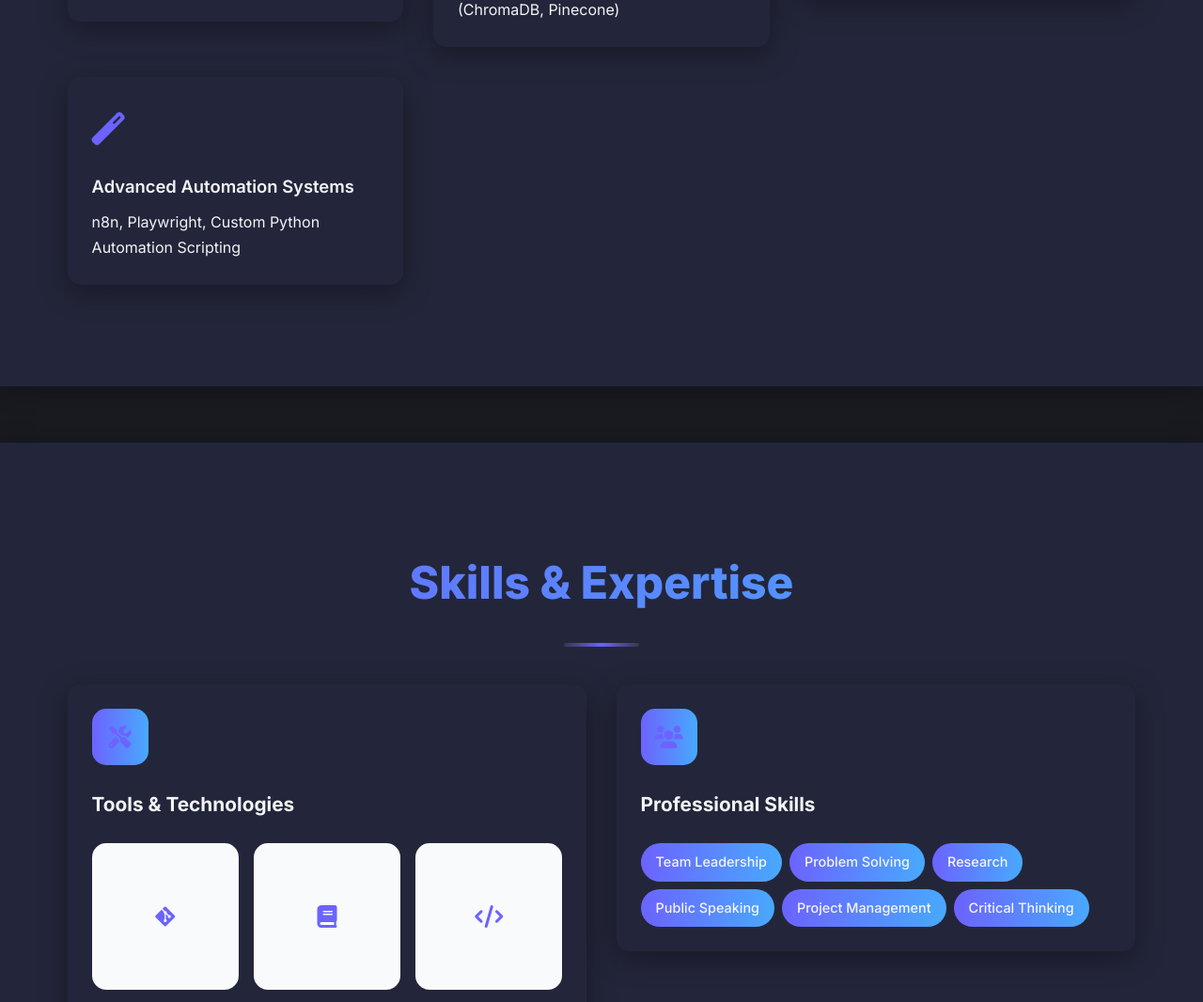
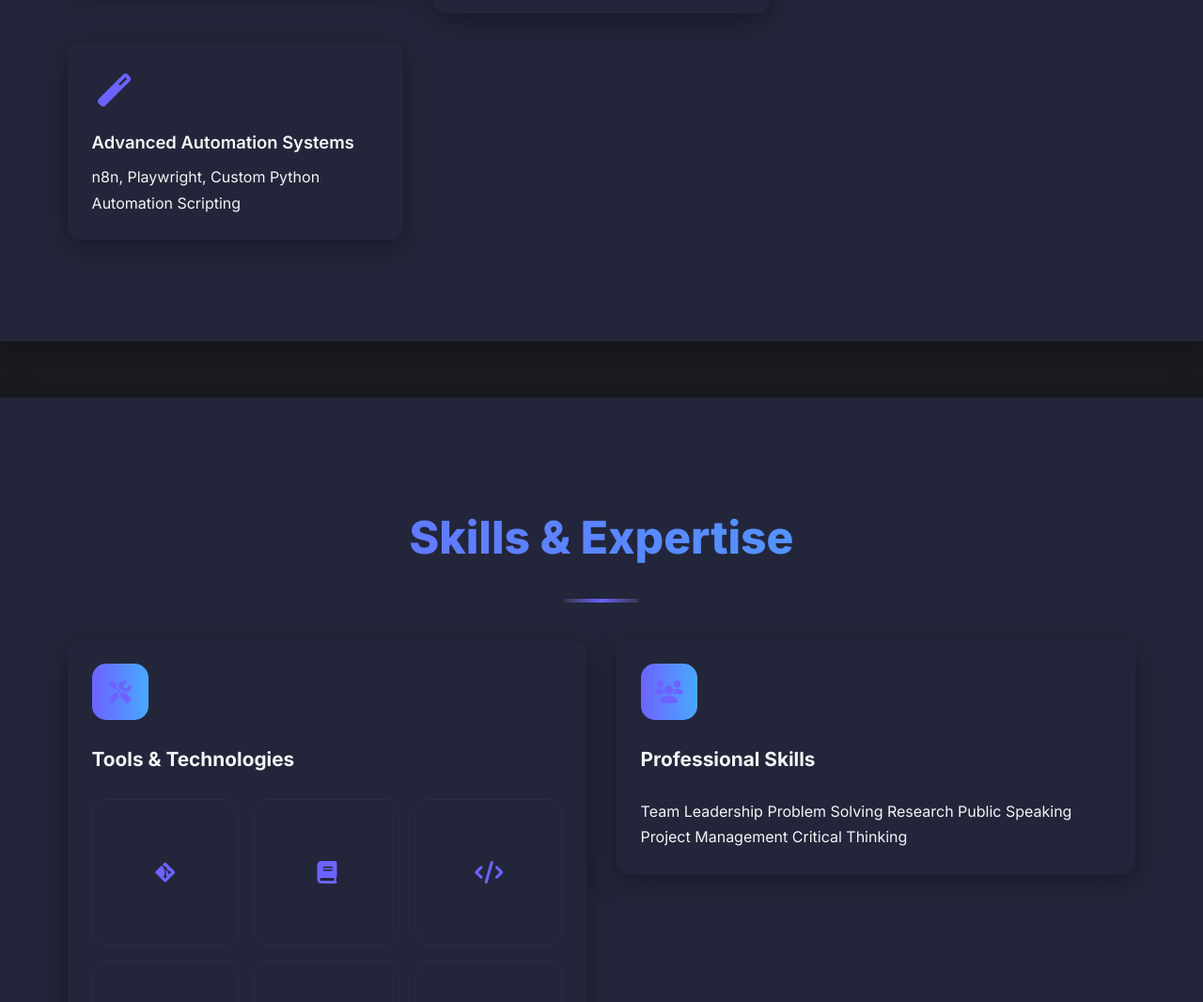
Before and after one commit to NishaMax/PortfolioNish, a plain HTML site: page index.html in a window 1280 px wide. Shown: the part 4029-5095 px from the top of the page at 94% size. Drawn offline with Linux system fonts and the light colour scheme.

Commit message:
Updated the layout

```diff
--- a/index.html
+++ b/index.html
@@ -423,9 +423,6 @@
                     <a href="https://www.instagram.com/nisha_vision/" class="social-link" title="Instagram">
                         <i class="fab fa-instagram"></i>
                     </a>
-                    <a href="#" class="social-link" title="Twitter">
-                        <i class="fab fa-twitter"></i>
-                    </a>
                 </div>
             </div>
         </div>
--- a/styles.css
+++ b/styles.css
@@ -947,38 +947,23 @@ body {
 
 .tech-icon {
     aspect-ratio: 1;
-    background: var(--bg-secondary);
+    background: var(--card-bg) !important;
     border-radius: 15px;
     display: flex;
     align-items: center;
     justify-content: center;
     transition: var(--transition);
     cursor: pointer;
+    border: 1px solid rgba(255,255,255,0.03);
+    color: var(--text-main);
 }
-
 .tech-icon:hover {
-    background: var(--primary-gradient);
-    color: white;
+    background: var(--primary-gradient) !important;
+    color: #fff !important;
     transform: scale(1.05);
 }
-
 .tech-icon i {
     font-size: 1.5rem;
-}
-
-.soft-skills {
-    display: flex;
-    flex-wrap: wrap;
-    gap: 0.5rem;
-}
-
-.soft-skill {
-    background: var(--primary-gradient);
-    color: white;
-    padding: 0.5rem 1rem;
-    border-radius: 25px;
-    font-size: 0.9rem;
-    font-weight: 500;
 }
 
 /* Contact Section */
@@ -1052,10 +1037,11 @@ body {
 
 /* Contact Form */
 .contact-form {
-    background: white;
+    background: var(--card-bg) !important;
     padding: 2rem;
     border-radius: 20px;
     box-shadow: var(--shadow-md);
+    color: var(--text-main) !important;
 }
 
 .form-group {
@@ -1087,8 +1073,9 @@ body {
     color: var(--text-secondary);
     transition: var(--transition);
     pointer-events: none;
-    background: white;
+    background: var(--card-bg);
     padding: 0 0.5rem;
+    border-radius: 6px;
 }
 
 .form-group input:focus + label,
@@ -1171,9 +1158,11 @@ body {
     margin-top: 2rem;
 }
 .techskill-card {
-    background: #fff;
+    /* Use theme card background instead of white to ensure dark mode consistency */
+    background: var(--card-bg) !important;
+    color: var(--text-main) !important;
     border-radius: 18px;
-    box-shadow: 0 4px 24px rgba(80, 80, 180, 0.07);
+    box-shadow: 0 4px 24px rgba(80, 80, 180, 0.05);
     padding: 2rem 1.5rem;
     display: flex;
     flex-direction: column;
@@ -1182,21 +1171,30 @@ body {
 }
 .techskill-card:hover {
     transform: translateY(-6px) scale(1.03);
-    box-shadow: 0 8px 32px rgba(80, 80, 180, 0.13);
+    box-shadow: 0 8px 32px rgba(80, 80, 180, 0.08);
 }
 .techskill-icon {
     font-size: 2.2rem;
     color: #6c63ff;
     margin-bottom: 1rem;
+    /* keep icon area subtle on dark bg */
+    background: transparent;
+    width: 48px;
+    height: 48px;
+    display: flex;
+    align-items: center;
+    justify-content: center;
+    border-radius: 10px;
 }
 .techskill-card h3 {
     margin: 0 0 0.5rem 0;
     font-size: 1.15rem;
     font-weight: 600;
+    color: var(--text-main) !important;
 }
 .techskill-card p {
     margin: 0;
-    color: #444;
+    color: var(--text-secondary) !important;
     font-size: 1rem;
 }
 
```
